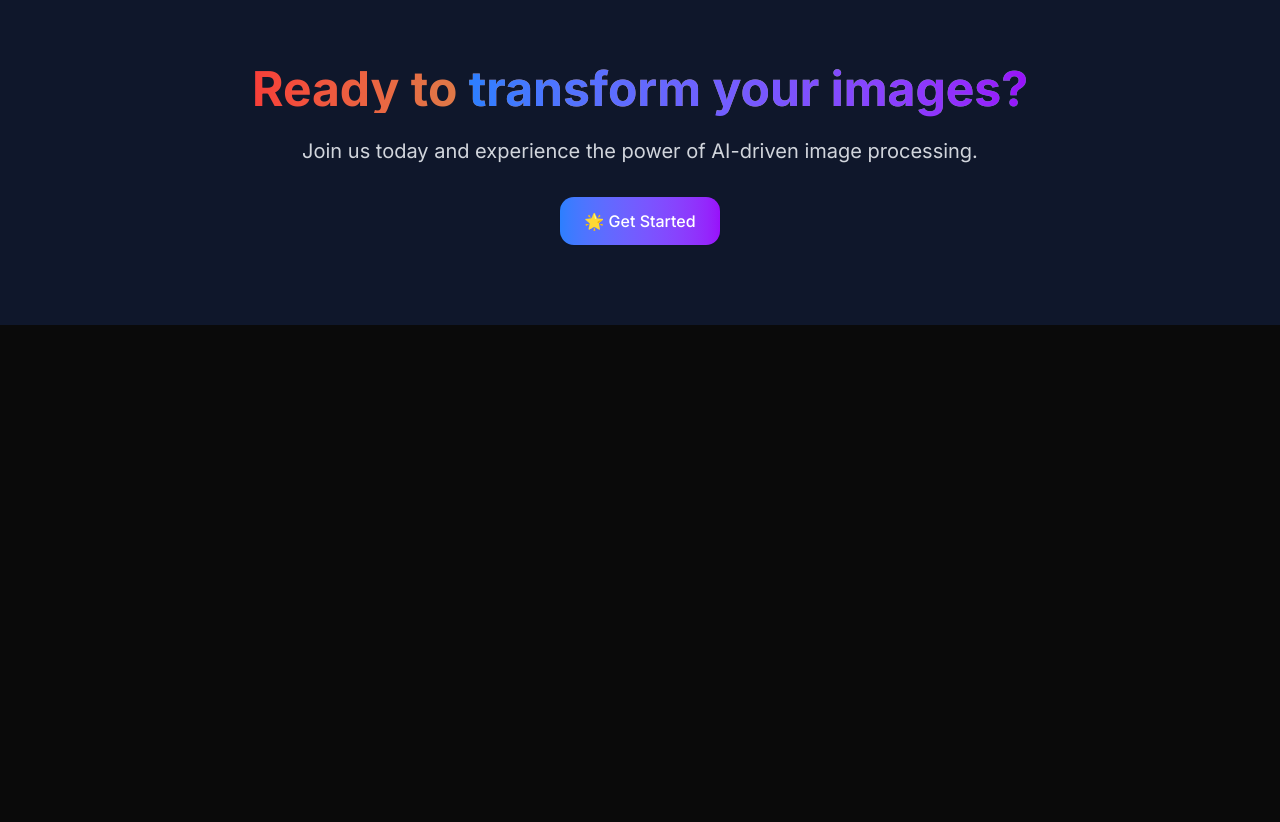
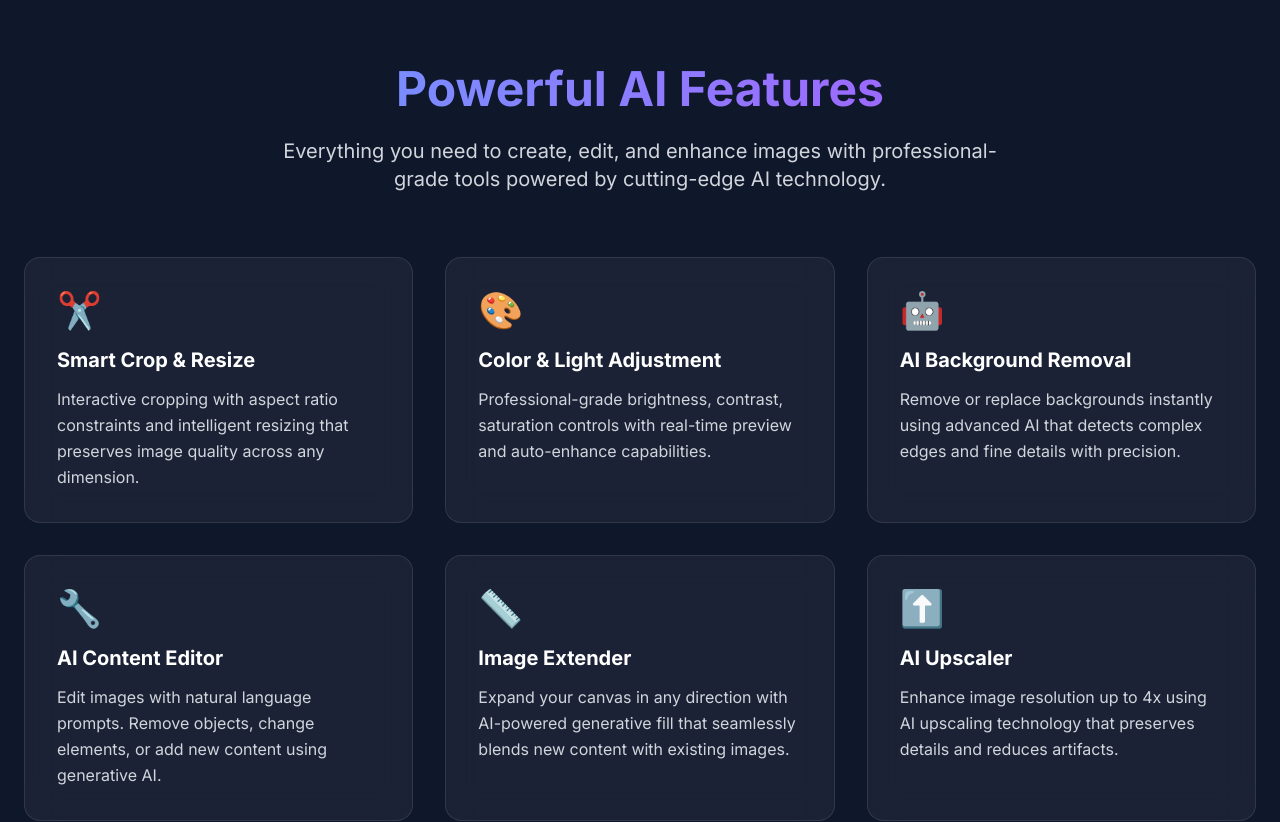
Before and after one commit to ALITAYYAB2K1/imaged-nextjs, a Next.js app: page / in a window 1280 px wide. Shown: the part 1340-2162 px from the top of the page. Before the commit the page ends 1665 px from the top, so only its background shows below. Built offline with nearby package versions, Linux system fonts and the light colour scheme; no server answers.

Commit message:
feat: add Features and Pricing components, implement AnimatedCounter for stats display

```diff
--- a/app/page.tsx
+++ b/app/page.tsx
@@ -1,6 +1,71 @@
+"use client";
+import FeaturesSection from "@/components/Features";
 import Hero from "@/components/Hero";
+import Pricing from "@/components/Pricing";
 import { Button } from "@/components/ui/button";
 import Link from "next/link";
+import { useState, useEffect, useRef } from "react";
+
+// Animated Counter Component
+const AnimatedCounter = ({ end = 0, duration = 1000, icon = "" }) => {
+  const [count, setCount] = useState(0);
+  const [isVisible, setIsVisible] = useState(false);
+  const counterRef = useRef(null);
+
+  useEffect(() => {
+    const observer = new IntersectionObserver(
+      ([entry]) => {
+        if (entry.isIntersecting && !isVisible) {
+          setIsVisible(true);
+        }
+      },
+      { threshold: 0.3 }
+    );
+
+    if (counterRef.current) {
+      observer.observe(counterRef.current);
+    }
+
+    return () => observer.disconnect();
+  }, [isVisible]);
+
+  useEffect(() => {
+    if (!isVisible) return;
+
+    let startTime: number;
+    const startValue = 0;
+    const endValue = end;
+
+    const animate = (timestamp: number) => {
+      if (!startTime) startTime = timestamp;
+      const progress = Math.min((timestamp - startTime) / duration, 1);
+
+      // Easing function for smooth animation
+      const easeOutCubic = 1 - Math.pow(1 - progress, 3);
+      const currentValue = Math.floor(
+        startValue + (endValue - startValue) * easeOutCubic
+      );
+
+      setCount(currentValue);
+
+      if (progress < 1) {
+        requestAnimationFrame(animate);
+      }
+    };
+
+    requestAnimationFrame(animate);
+  }, [isVisible, end, duration]);
+
+  return (
+    <div
+      ref={counterRef}
+      className="text-4xl font-bold mb-2 lg:text-5xl bg-gradient-to-r from-blue-500 to-purple-600 text-transparent bg-clip-text"
+    >
+      {count.toLocaleString()}
+      {icon}
+    </div>
+  );
+};
 
 export default function Home() {
   const stats = [
@@ -25,11 +90,11 @@ export default function Home() {
       icon: "%",
     },
   ];
+
   return (
     <>
       <div className="pt-36">
         {/* Hero Section */}
-
         <Hero />
 
         {/* Stats Section */}
@@ -39,10 +104,11 @@ export default function Home() {
               {stats.map((stat, index) => {
                 return (
                   <div key={index} className="text-center">
-                    <div className="text-4xl font-bold mb-2 lg:text-5xl bg-gradient-to-r from-blue-500 to-purple-600 text-transparent bg-clip-text">
-                      {stat.value.toLocaleString()}
-                      {stat.icon}
-                    </div>
+                    <AnimatedCounter
+                      end={stat.value}
+                      duration={2000}
+                      icon={stat.icon}
+                    />
                     <div className="text-gray-400 uppercase tracking-wider text-sm">
                       {stat.label}
                     </div>
@@ -52,6 +118,12 @@ export default function Home() {
             </div>
           </div>
         </section>
+
+        {/* Features Section */}
+        <FeaturesSection />
+
+        {/* Pricing Section */}
+        <Pricing />
 
         <section className="py-20 text-center">
           <div className="max-w-4xl mx-auto px-6">
--- a/components/Features.tsx
+++ b/components/Features.tsx
@@ -0,0 +1,105 @@
+"use client";
+
+import useIntersectionObserver from "@/hooks/use-inferface-observer";
+import { useState } from "react";
+
+// Feature Card Component
+const FeatureCard = ({
+  icon,
+  title,
+  description,
+  delay = 0,
+}: {
+  icon: string;
+  title: string;
+  description: string;
+  delay?: number;
+}) => {
+  const [ref, isVisible] = useIntersectionObserver() as [
+    React.RefObject<HTMLDivElement>,
+    boolean,
+  ];
+  const [isHovered, setIsHovered] = useState(false);
+
+  return (
+    <div
+      ref={ref}
+      className={`backdrop-blur-lg bg-white/5 border border-white/10 rounded-2xl p-8 transition-all duration-700 cursor-pointer ${
+        isVisible ? "opacity-100 translate-y-0" : "opacity-0 translate-y-10"
+      } ${isHovered ? "transform scale-105 rotate-1 shadow-2xl" : ""}`}
+      style={{ transitionDelay: `${delay}ms` }}
+      onMouseEnter={() => setIsHovered(true)}
+      onMouseLeave={() => setIsHovered(false)}
+    >
+      <div className="text-4xl mb-4">{icon}</div>
+      <h3 className="text-xl font-bold text-white mb-3">{title}</h3>
+      <p className="text-gray-300 leading-relaxed">{description}</p>
+    </div>
+  );
+};
+
+// Features Section Component
+const FeaturesSection = () => {
+  const features = [
+    {
+      icon: "✂️",
+      title: "Smart Crop & Resize",
+      description:
+        "Interactive cropping with aspect ratio constraints and intelligent resizing that preserves image quality across any dimension.",
+    },
+    {
+      icon: "🎨",
+      title: "Color & Light Adjustment",
+      description:
+        "Professional-grade brightness, contrast, saturation controls with real-time preview and auto-enhance capabilities.",
+    },
+    {
+      icon: "🤖",
+      title: "AI Background Removal",
+      description:
+        "Remove or replace backgrounds instantly using advanced AI that detects complex edges and fine details with precision.",
+    },
+    {
+      icon: "🔧",
+      title: "AI Content Editor",
+      description:
+        "Edit images with natural language prompts. Remove objects, change elements, or add new content using generative AI.",
+    },
+    {
+      icon: "📏",
+      title: "Image Extender",
+      description:
+        "Expand your canvas in any direction with AI-powered generative fill that seamlessly blends new content with existing images.",
+    },
+    {
+      icon: "⬆️",
+      title: "AI Upscaler",
+      description:
+        "Enhance image resolution up to 4x using AI upscaling technology that preserves details and reduces artifacts.",
+    },
+  ];
+
+  return (
+    <section className="py-20" id="features">
+      <div className="max-w-7xl mx-auto px-6">
+        <div className="text-center mb-16">
+          <h2 className="text-5xl font-bold bg-gradient-to-r from-blue-400 to-purple-500 bg-clip-text text-transparent mb-6">
+            Powerful AI Features
+          </h2>
+          <p className="text-xl text-gray-300 max-w-3xl mx-auto">
+            Everything you need to create, edit, and enhance images with
+            professional-grade tools powered by cutting-edge AI technology.
+          </p>
+        </div>
+
+        <div className="grid md:grid-cols-2 lg:grid-cols-3 gap-8">
+          {features.map((feature, index) => (
+            <FeatureCard key={index} {...feature} delay={index * 100} />
+          ))}
+        </div>
+      </div>
+    </section>
+  );
+};
+
+export default FeaturesSection;
--- /dev/null
+++ b/components/Pricing.tsx
@@ -0,0 +1,7 @@
+import React from "react";
+
+function Pricing() {
+  return <div>Pricing</div>;
+}
+
+export default Pricing;
--- /dev/null
+++ b/hooks/use-inferface-observer.tsx
@@ -0,0 +1,24 @@
+"use client";
+import { useState, useRef, useEffect } from "react";
+
+function useIntersectionObserver(threshold = 0.1) {
+  const [isVisible, setIsVisible] = useState(false);
+  const ref = useRef(null);
+
+  useEffect(() => {
+    const observer = new IntersectionObserver(
+      ([entry]) => setIsVisible(entry.isIntersecting),
+      {
+        threshold,
+      }
+    );
+
+    if (ref.current) {
+      observer.observe(ref.current);
+    }
+  }, [threshold]);
+
+  return [ref, isVisible];
+}
+
+export default useIntersectionObserver;
```
